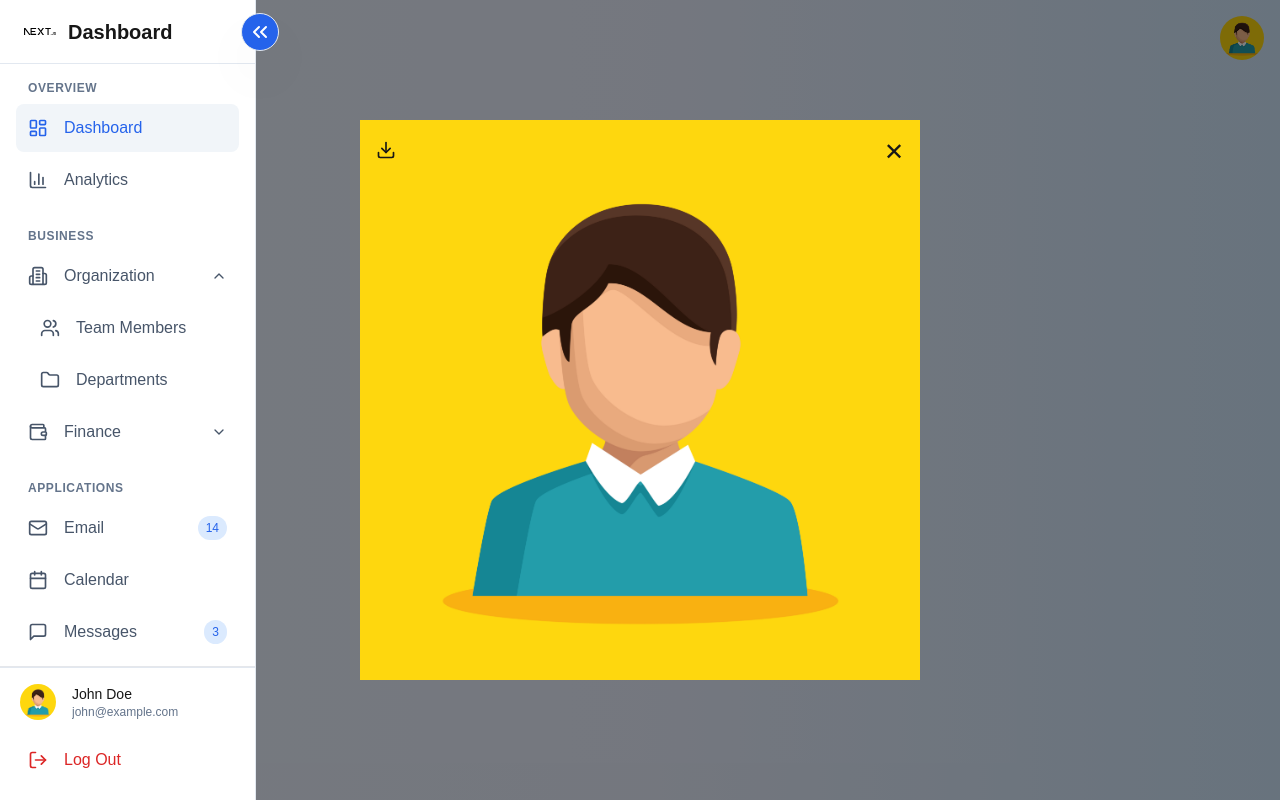
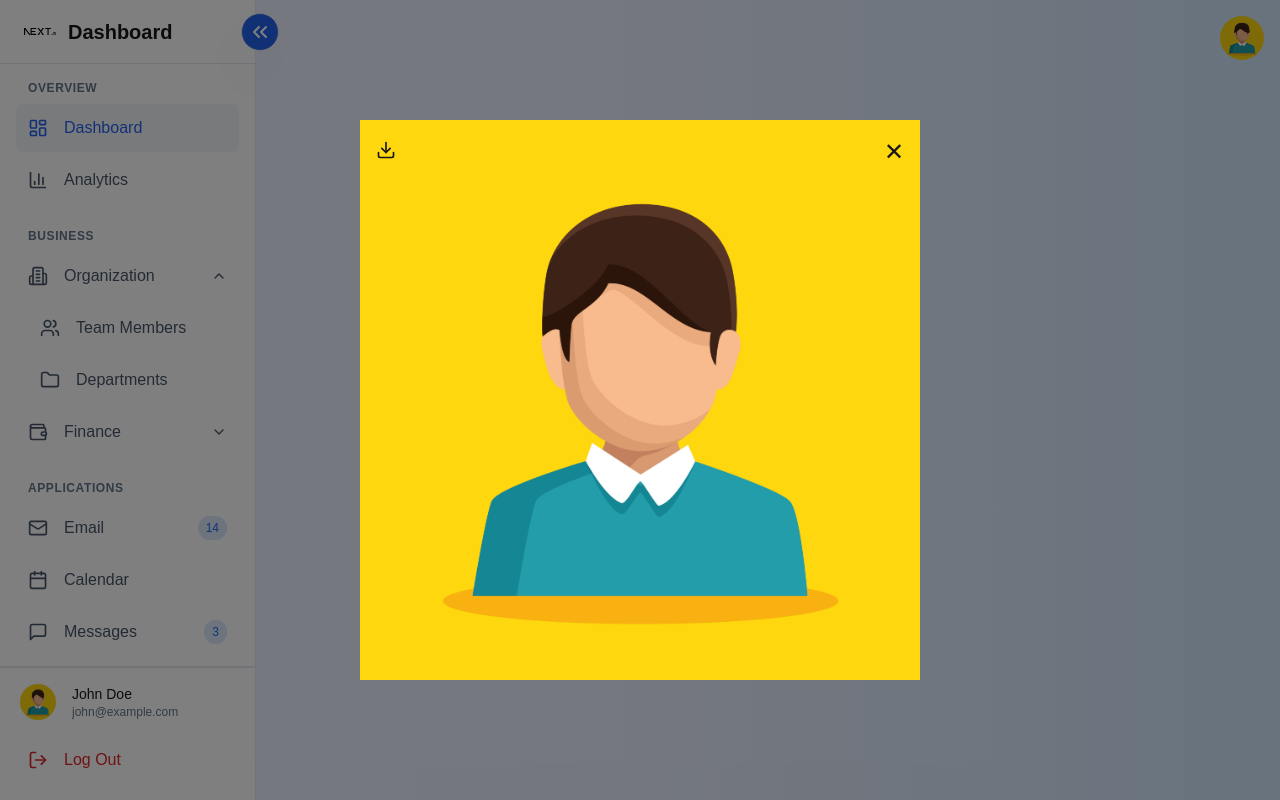
Before and after one commit to Andikss/nextplate, a Next.js app: page / in a window 1280 px wide. Both pictures are taken after a click on the picture 38 px from the left and 702 px from the top of the page. Shown: the top 800 px of the page. Built offline with nearby package versions, Linux system fonts and the light colour scheme.

Commit message:
fix: avatar layer

```diff
--- a/src/Components/Global/Avatar/Avatar.tsx
+++ b/src/Components/Global/Avatar/Avatar.tsx
@@ -62,7 +62,7 @@ export const Avatar: React.FC<AvatarProps> = ({
   };
 
   return (
-    <div className={`relative shrink-0 ${sizeClasses[size]} ${className}`}>
+    <div className={`relative shrink-0 ${sizeClasses[size]} ${className}`} style={{ zIndex: 99999 }}>
       <img
         src={url}
         alt={username}
@@ -78,12 +78,12 @@ export const Avatar: React.FC<AvatarProps> = ({
             createPortal(
               <animated.div
                 style={style}
-                className="fixed top-0 left-0 w-full h-full flex items-center justify-center bg-black bg-opacity-50"
+                className="fixed top-0 left-0 w-full h-full flex items-center justify-center bg-black bg-opacity-50 z-[99999]"
                 onClick={handleClose}
               >
                 <animated.div
                   style={imageSpring}
-                  className="relative"
+                  className="relative z-[100000]"
                   onClick={(e) => e.stopPropagation()}
                 >
                   <img
```
